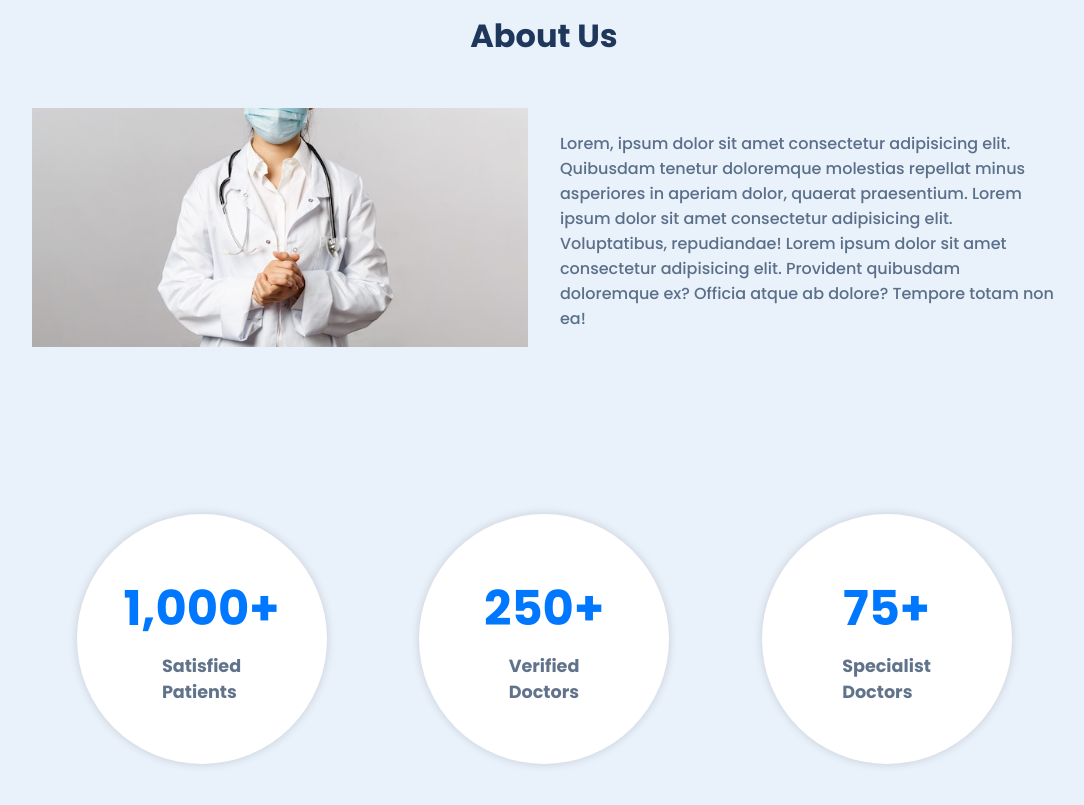
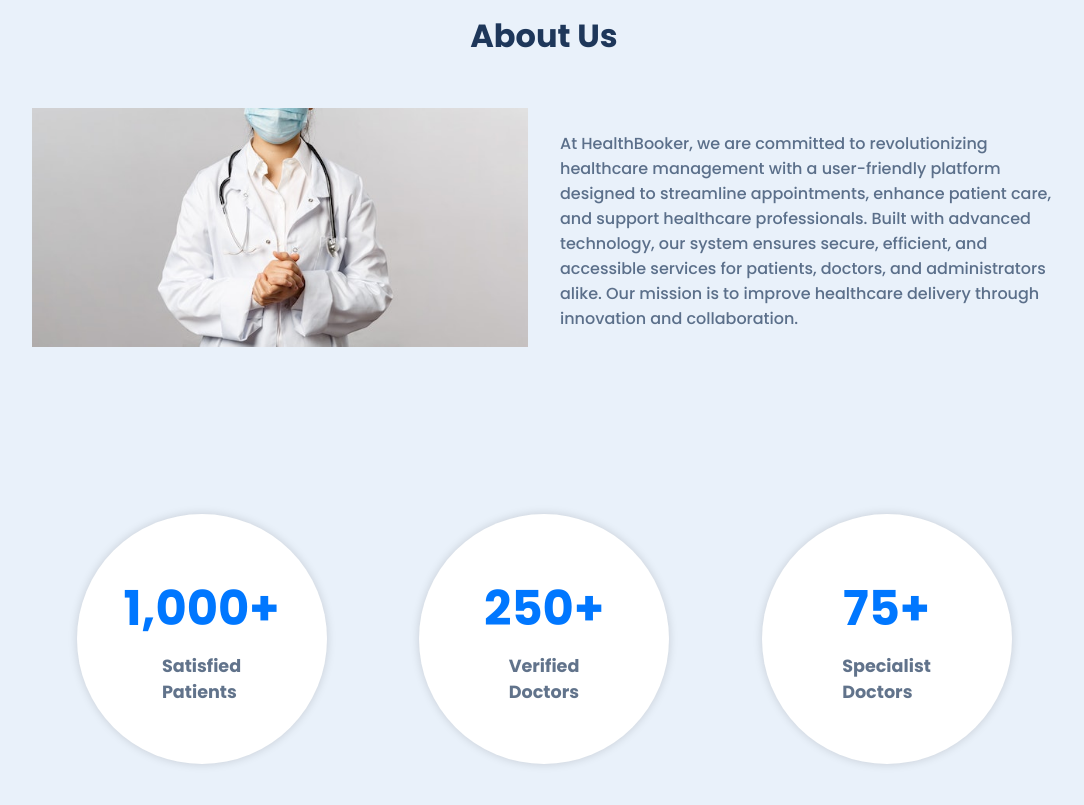
Before and after one commit to Birajsitaula/HealthBooker, a React (Create React App) app in the folder client/: page / in a window 1280 px wide. Shown: the part 840-1645 px from the top of the page, without its empty margins (96-1180 px from the left). Built offline with nearby package versions, Linux system fonts and the light colour scheme; no server answers.

Commit message:
Working on about us

```diff
--- a/client/src/components/AboutUs.jsx
+++ b/client/src/components/AboutUs.jsx
@@ -8,20 +8,17 @@ const AboutUs = () => {
         <h2 className="page-heading about-heading">About Us</h2>
         <div className="about">
           <div className="hero-img">
-            <img
-              src={image}
-              alt="hero"
-            />
+            <img src={image} alt="hero" />
           </div>
           <div className="hero-content">
             <p>
-              Lorem, ipsum dolor sit amet consectetur adipisicing elit.
-              Quibusdam tenetur doloremque molestias repellat minus asperiores
-              in aperiam dolor, quaerat praesentium. Lorem ipsum dolor sit amet
-              consectetur adipisicing elit. Voluptatibus, repudiandae! Lorem
-              ipsum dolor sit amet consectetur adipisicing elit. Provident
-              quibusdam doloremque ex? Officia atque ab dolore? Tempore totam
-              non ea!
+              At HealthBooker, we are committed to revolutionizing healthcare
+              management with a user-friendly platform designed to streamline
+              appointments, enhance patient care, and support healthcare
+              professionals. Built with advanced technology, our system ensures
+              secure, efficient, and accessible services for patients, doctors,
+              and administrators alike. Our mission is to improve healthcare
+              delivery through innovation and collaboration.
             </p>
           </div>
         </div>
```
